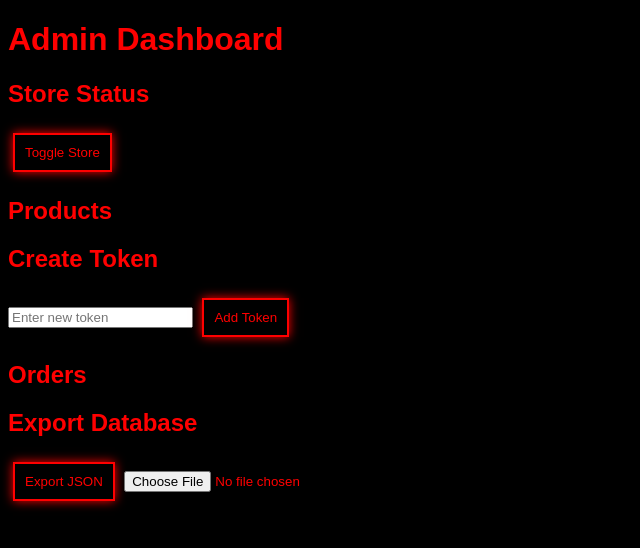
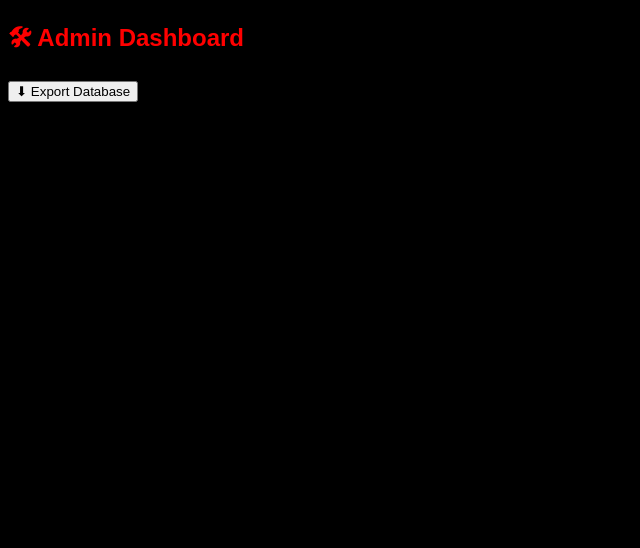
Before and after one commit to v1leshop/v1leshop, a plain HTML site: page public/dashboard.html in a window 1280 px wide. Shown: the whole page, without its empty margins (0-640 px from the left). Drawn offline with Linux system fonts and the light colour scheme.

Commit message:
Update dashboard.html

```diff
--- a/public/dashboard.html
+++ b/public/dashboard.html
@@ -1,33 +1,26 @@
 <!DOCTYPE html>
-<html lang="en">
+<html>
 <head>
-<meta charset="UTF-8">
-<meta name="viewport" content="width=device-width, initial-scale=1.0">
-<title>v1leshop - Admin Dashboard</title>
-<link rel="stylesheet" href="style.css">
+  <title>Admin Dashboard • v1leshop</title>
+  <link rel="stylesheet" href="style.css">
 </head>
 <body>
-<div class="container">
-  <h1 class="neon-text">Admin Dashboard</h1>
 
-  <h2>Store Status</h2>
-  <div id="storeStatus"></div>
-  <button class="neon-btn" onclick="toggleStore()">Toggle Store</button>
+<h2>🛠 Admin Dashboard</h2>
 
-  <h2>Products</h2>
-  <div id="productToggles"></div>
+<button onclick="exportDB()">⬇ Export Database</button>
 
-  <h2>Create Token</h2>
-  <input id="newToken" placeholder="Enter new token">
-  <button class="neon-btn" onclick="createToken()">Add Token</button>
+<pre id="output"></pre>
 
-  <h2>Orders</h2>
-  <div id="orderList"></div>
+<script>
+function exportDB() {
+  fetch('/api/export')
+    .then(res => res.text())
+    .then(data => {
+      document.getElementById('output').textContent = data;
+    });
+}
+</script>
 
-  <h2>Export Database</h2>
-  <button class="neon-btn" onclick="exportData()">Export JSON</button>
-  <input type="file" onchange="importData(event)">
-</div>
-<script src="script.js"></script>
 </body>
 </html>
```
